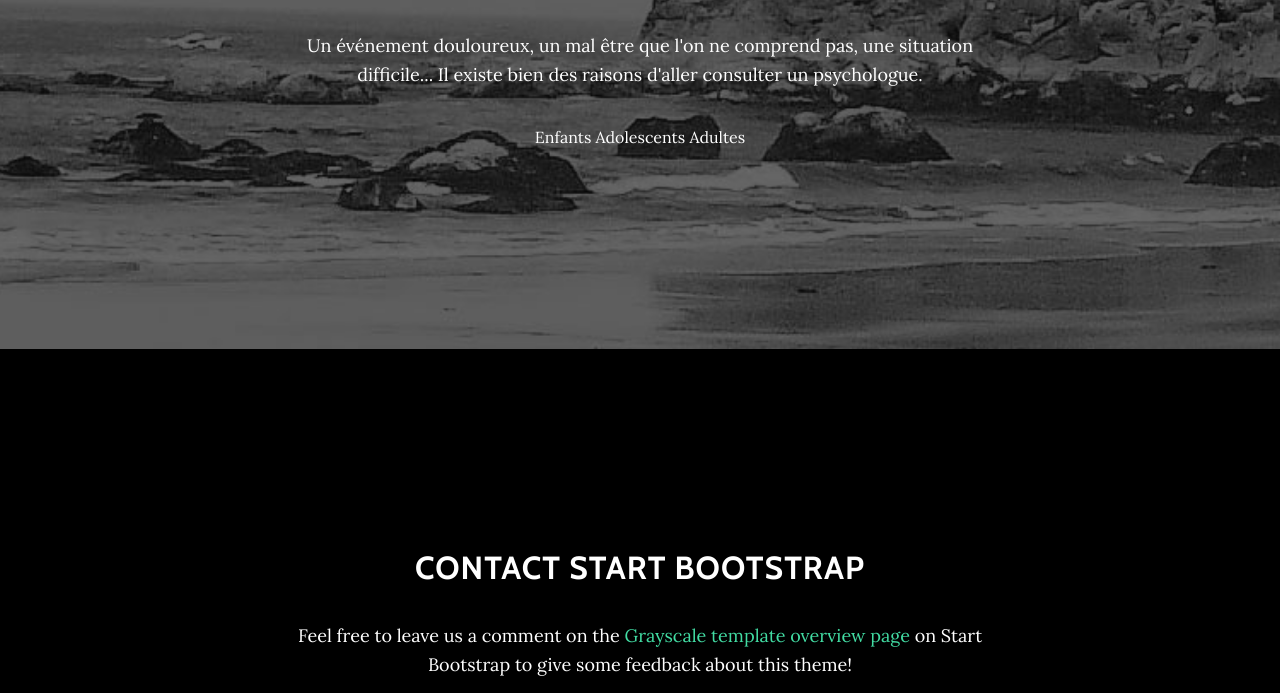
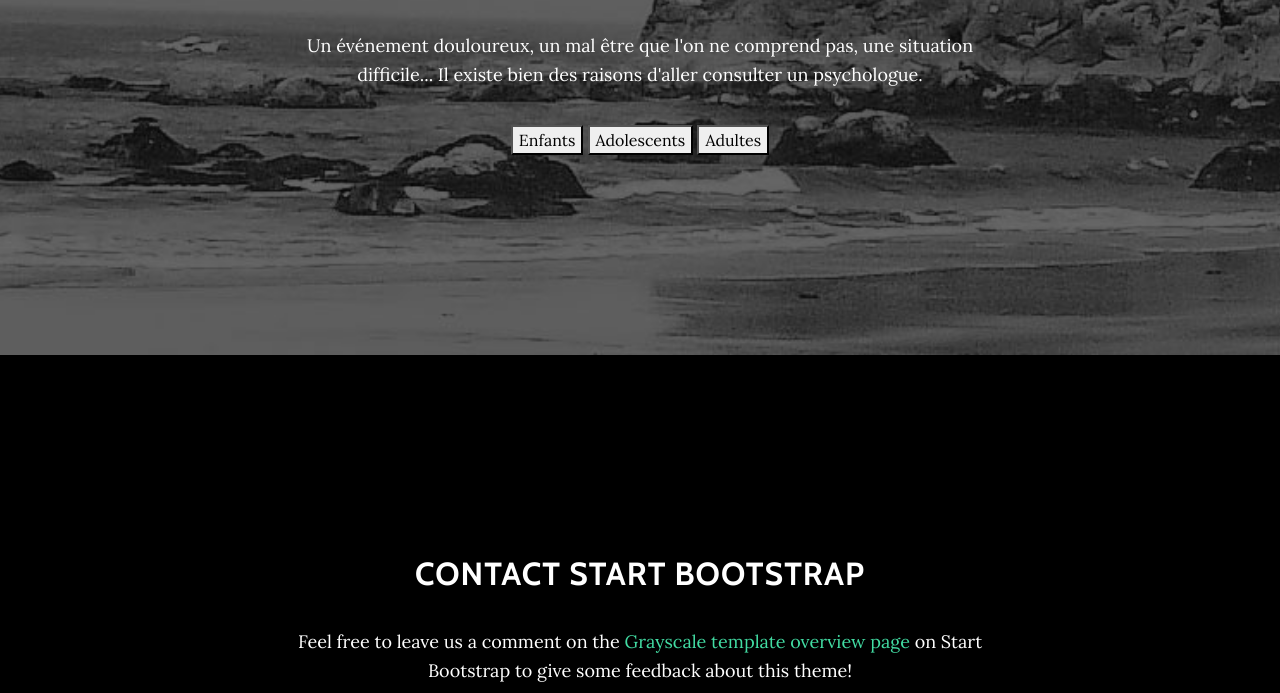
Before and after one commit to ledrago/bootstrap-website, a website: page index.html in a window 1280 px wide. Shown: the part 2029-2722 px from the top of the page. Drawn offline with nearby package versions, Linux system fonts and the light colour scheme; some packages are replaced by stand-ins of ours; files that its build step writes are made by us from their sources; files whose address does not match are found by name.

Commit message:
transforming a in button and children section creation

```diff
--- a/index.html
+++ b/index.html
@@ -94,9 +94,9 @@
           <p><cite>«Il existe un curieux paradoxe : quand je m’accepte tel que je suis, alors je peux changer. » </cite><span>Carl Rogers</span></p>
           <p>Un événement douloureux, un mal être que l'on ne comprend pas, une situation difficile... Il existe bien des raisons d'aller consulter un psychologue. </p>
           <div class="button-section">
-              <a class="button-consult">Enfants</a>
-              <a class="button-consult">Adolescents</a>
-              <a class="button-consult">Adultes</a>
+              <a><button class="button-consult">Enfants</button></a>
+              <a><button class="button-consult">Adolescents</button></a>
+              <a><button class="button-consult">Adultes</button></a>
           </div>
         </div>
       </div>
```
